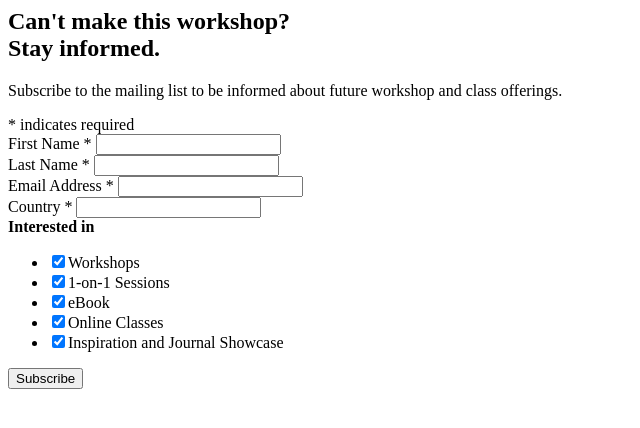
After one commit to raineorshine/generator-nodestrap, a web app: file app/templates/views/mailchimp.html in a window 1280 px wide. The commit adds this page. Shown: the top 428 px of the page, without its empty margins (0-640 px from the left). Run offline with its HTML, style and script files only (its server is not run), Linux system fonts and the light colour scheme.

Commit message:
Add analytics,  conversation tracking, and mailchimp form as html includes.

```diff
--- /dev/null
+++ b/app/templates/views/mailchimp.html
@@ -0,0 +1,44 @@
+<!-- Begin MailChimp Signup Form -->
+<div id="mc_embed_signup">
+<form action="http://mindmapjournaling.us5.list-manage.com/subscribe/post?u=ae106b138ed57863083ffc9ef&amp;id=a59bd873bc" method="post" id="mc-embedded-subscribe-form" name="mc-embedded-subscribe-form" class="validate" target="_blank" novalidate>
+
+<h2>Can't make this workshop?<br>Stay informed.</h2>
+<p>Subscribe to the mailing list to be informed about future workshop and class offerings.</p>
+<div class="indicates-required"><span class="asterisk">*</span> indicates required</div>
+<div class="mc-field-group">
+    <label for="mce-FNAME">First Name  <span class="asterisk">*</span>
+</label>
+    <input type="text" value="" name="FNAME" class="required" id="mce-FNAME">
+</div>
+<div class="mc-field-group">
+    <label for="mce-LNAME">Last Name  <span class="asterisk">*</span>
+</label>
+    <input type="text" value="" name="LNAME" class="required" id="mce-LNAME">
+</div>
+<div class="mc-field-group">
+    <label for="mce-EMAIL">Email Address  <span class="asterisk">*</span>
+</label>
+    <input type="email" value="" name="EMAIL" class="required email" id="mce-EMAIL">
+</div>
+<div class="mc-field-group">
+    <label for="mce-COUNTRY">Country  <span class="asterisk">*</span>
+</label>
+    <input type="text" value="" name="COUNTRY" class="required" id="mce-COUNTRY">
+</div>
+<div class="mc-field-group input-group">
+    <strong>Interested in</strong>
+    <ul><li><input type="checkbox" value="1" name="group[1585][1]" id="mce-group[1585]-1585-0" checked><label for="mce-group[1585]-1585-0">Workshops</label></li>
+<li><input type="checkbox" value="4" name="group[1585][4]" id="mce-group[1585]-1585-1" checked><label for="mce-group[1585]-1585-1">1-on-1 Sessions</label></li>
+<li><input type="checkbox" value="2" name="group[1585][2]" id="mce-group[1585]-1585-2" checked><label for="mce-group[1585]-1585-2">eBook</label></li>
+<li><input type="checkbox" value="8" name="group[1585][8]" id="mce-group[1585]-1585-3" checked><label for="mce-group[1585]-1585-3">Online Classes</label></li>
+<li><input type="checkbox" value="16" name="group[1585][16]" id="mce-group[1585]-1585-4" checked><label for="mce-group[1585]-1585-4">Inspiration and Journal Showcase</label></li>
+</ul>
+</div>
+    <div id="mce-responses" class="clear">
+        <div class="response" id="mce-error-response" style="display:none"></div>
+        <div class="response" id="mce-success-response" style="display:none"></div>
+    </div>  <div class="clear"><input type="submit" value="Subscribe" name="subscribe" id="mc-embedded-subscribe" class="button"></div>
+</form>
+</div>
+
+<!--End mc_embed_signup-->
```
Also changed, not shown: app/templates/views/analytics.html (added, +10 -0 lines), app/templates/views/conversion.html (added, +18 -0 lines), app/templates/views/layout-default.jade (+1 -9 lines), app/templates/views/layout-spa.jade (+1 -8 lines).
